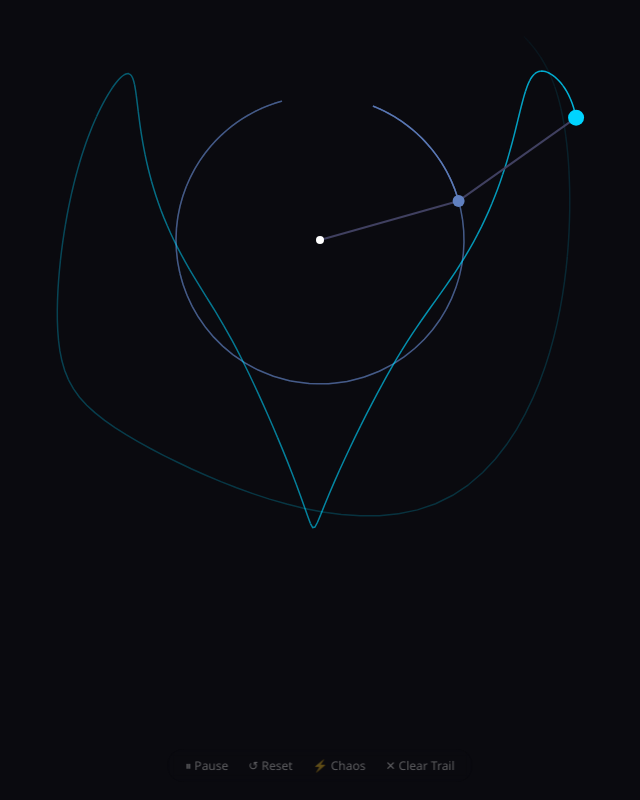
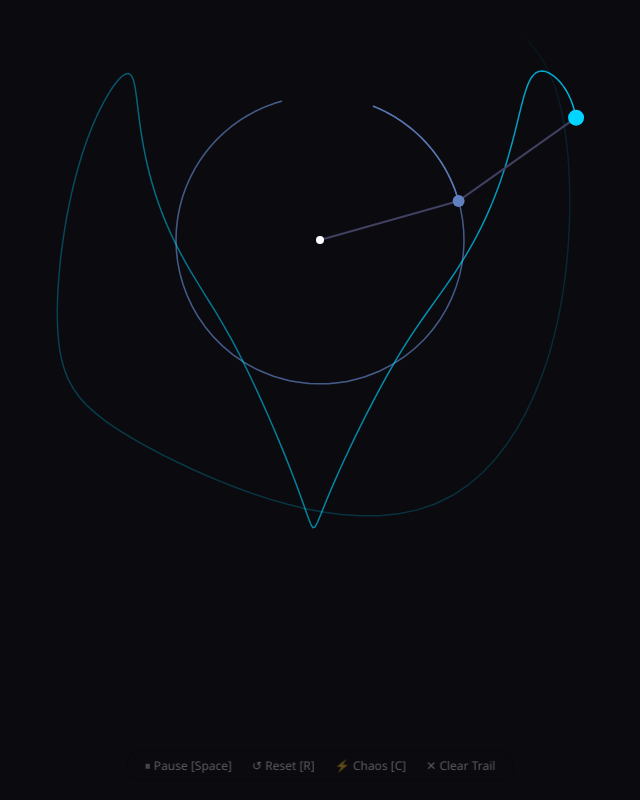
Before and after one commit to pseudonymzjt/Double-pendulum-visualizer, a plain HTML site: page index.html in a window 1280 px wide. Shown: the whole page, without its empty margins (320-960 px from the left). Drawn offline with Linux system fonts and the light colour scheme.

Commit message:
ui: show keyboard shortcuts in button labels
Each button now shows its shortcut: [Space], [R], [C] — so users
can easily learn the keyboard controls while still having clickable
buttons.

Co-Authored-By: Claude Opus 4.8 <noreply@anthropic.com>

```diff
--- a/index.html
+++ b/index.html
@@ -10,10 +10,10 @@
     <canvas id="canvas-a"></canvas>
     <canvas id="canvas-b"></canvas>
     <div id="controls">
-        <button id="btn-play" title="Space">⏸ Pause</button>
-        <button id="btn-reset" title="R">↺ Reset</button>
-        <button id="btn-chaos" title="C">⚡ Chaos</button>
-        <button id="btn-clear" title="">✕ Clear Trail</button>
+        <button id="btn-play">⏸ Pause [Space]</button>
+        <button id="btn-reset">↺ Reset [R]</button>
+        <button id="btn-chaos">⚡ Chaos [C]</button>
+        <button id="btn-clear">✕ Clear Trail</button>
     </div>
     <script src="script.js"></script>
 </body>
--- a/script.js
+++ b/script.js
@@ -222,8 +222,8 @@ function clearTrails() {
 }
 
 function updateControls() {
-    document.getElementById('btn-play').textContent = paused ? '▶ Play' : '⏸ Pause';
-    document.getElementById('btn-chaos').textContent = chaosMode ? '⚡ Single' : '⚡ Chaos';
+    document.getElementById('btn-play').textContent = paused ? '▶ Play [Space]' : '⏸ Pause [Space]';
+    document.getElementById('btn-chaos').textContent = chaosMode ? '⚡ Single [C]' : '⚡ Chaos [C]';
 }
 
 // --- Button handlers --------------------------------------------
```
